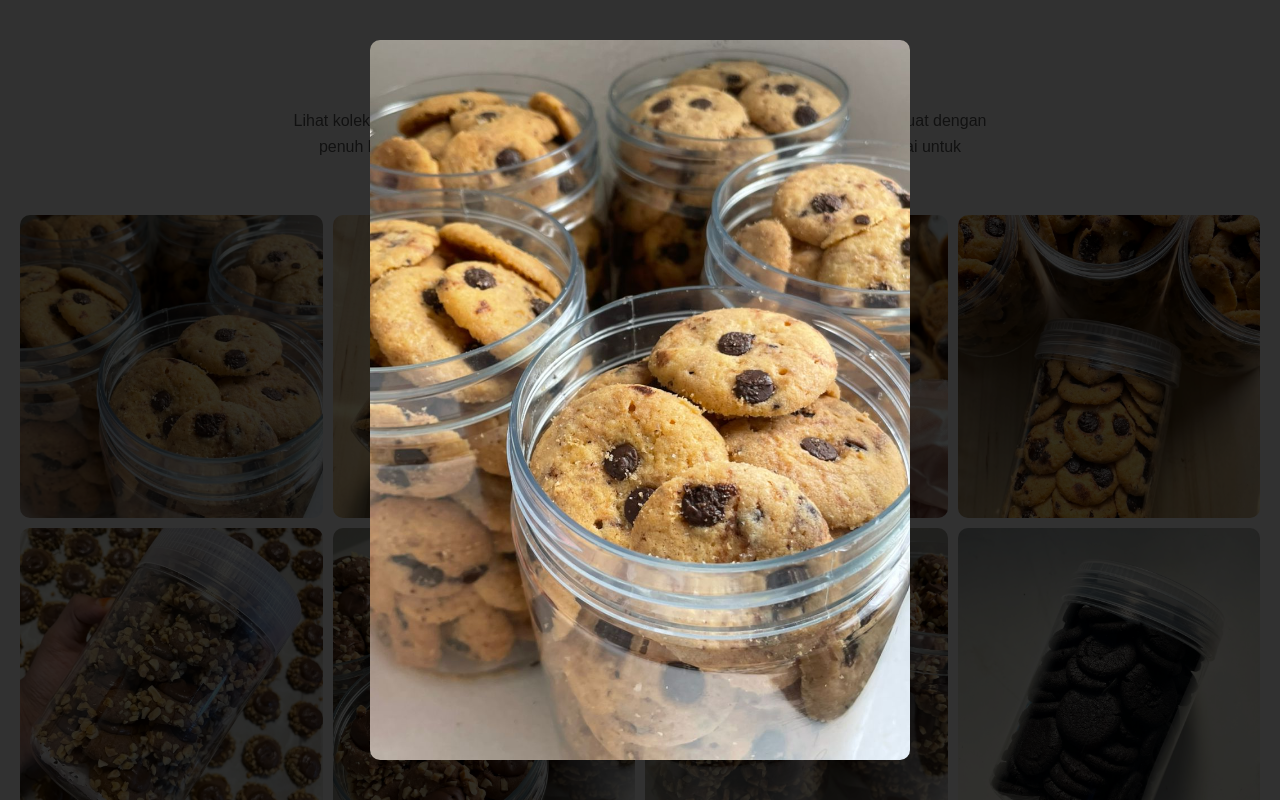
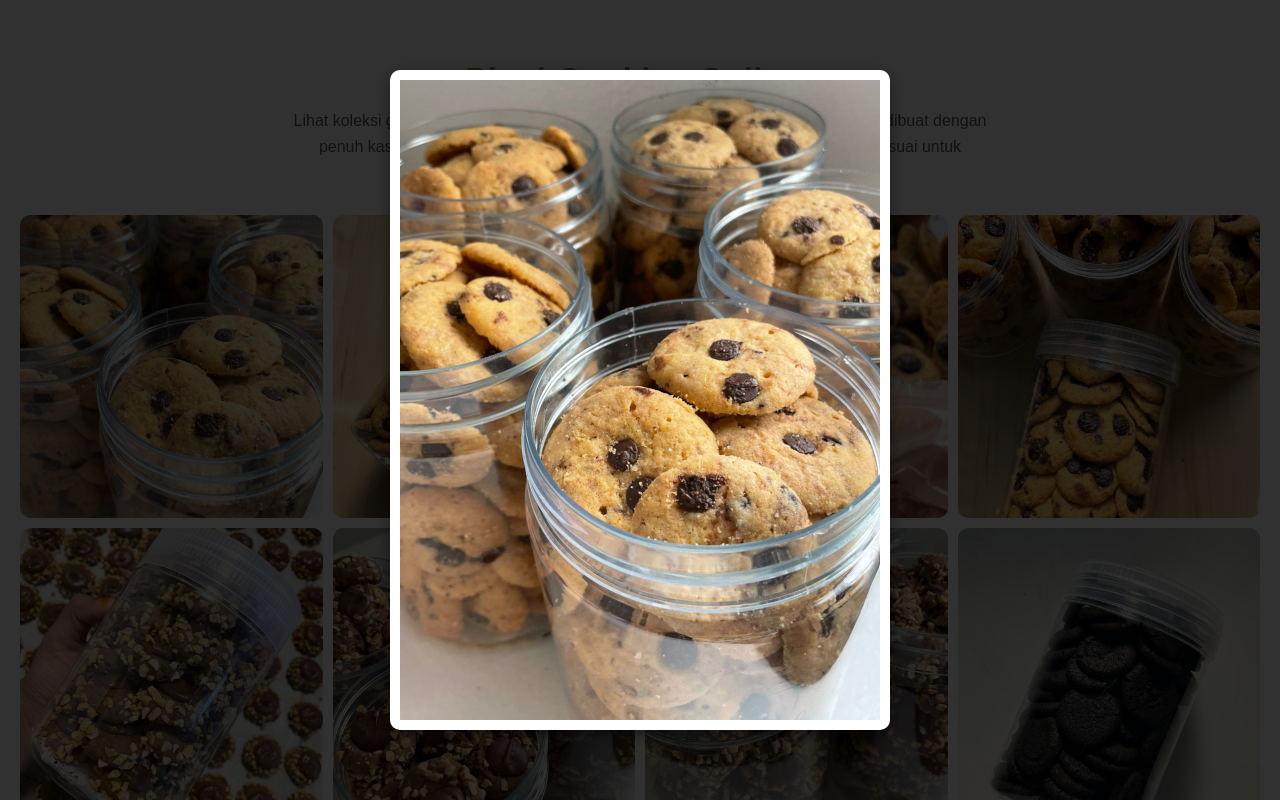
Before and after one commit to RSPipahCookies/my, a plain HTML site: page gambar2reseller.html in a window 1280 px wide. Both pictures are taken after a click on the picture 171 px from the left and 366 px from the top of the page. Shown: the top 800 px of the page. Drawn offline with Linux system fonts and the light colour scheme.

Commit message:
Update gambar2reseller.htmlY

```diff
--- a/gambar2reseller.html
+++ b/gambar2reseller.html
@@ -35,7 +35,7 @@
     transform: translateY(0);
   }
 
-  /* Overlay for zoom */
+  /* Overlay for zoom (Modal Background) */
   .overlay {
     position: fixed;
     display: none;
@@ -48,24 +48,41 @@
     align-items: center;
     z-index: 1000;
     animation: fadeIn 0.3s ease forwards;
+    cursor: pointer; /* Makes the background clickable to close */
   }
 
+  /* Image within the Overlay (The Modal Content) */
   .overlay img {
-    max-width: 90%;
-    max-height: 90%;
+    /* Initial state set by JS - use transition for smooth movement */
+    max-width: 80%;
+    max-height: 80%;
+    width: auto;
+    height: auto;
+    background: #fff;
+    padding: 10px;
+    box-shadow: 0 5px 15px rgba(0,0,0,0.5);
     border-radius: 10px;
-    animation: zoomIn 0.3s ease forwards;
+    cursor: default;
+
+    /* Crucial for the new animation */
+    opacity: 0; /* Start hidden */
+    transition: opacity 0.3s ease-out, transform 0.4s cubic-bezier(0.25, 0.46, 0.45, 0.94); /* Smooth transition */
   }
+
+  /* State when the image is fully opened */
+  .overlay.active #overlay-img {
+    opacity: 1; /* Show the image */
+    transform: translate(0, 0) scale(1) !important; /* Override initial transform set by JS */
+  }
+
 
   @keyframes fadeIn {
     from { opacity: 0; }
     to { opacity: 1; }
   }
 
-  @keyframes zoomIn {
-    from { transform: scale(0.7); }
-    to { transform: scale(1); }
-  }
+  /* REMOVED zoomIn keyframe */
+
 
   /* Text buttons */
   .gallery-btn {
@@ -224,16 +241,50 @@
     isExpanded = false;
   });
 
-  // Image zoom
+  // Image zoom - UPDATED LOGIC HERE
   gallery.addEventListener('click', e => {
     if(e.target.tagName === 'IMG') {
-      overlayImg.src = e.target.src;
+      const clickedImage = e.target;
+      overlayImg.src = clickedImage.src;
+
+      const rect = clickedImage.getBoundingClientRect();
+      const centerX = window.innerWidth / 2;
+      const centerY = window.innerHeight / 2;
+
+      // Calculate the difference between the image's center and the screen center
+      const offsetX = centerX - (rect.left + rect.width / 2);
+      const offsetY = centerY - (rect.top + rect.height / 2);
+
+      // Calculate the scale factor (e.g., 20% of the original size)
+      const scaleFactor = rect.width / overlayImg.offsetWidth;
+      // Note: overlayImg.offsetWidth is likely 0 here, so we'll estimate a small starting size
+      const startScale = clickedImage.offsetWidth / (window.innerWidth * 0.8); // Estimate scale
+
+      // 1. Set the initial transform (position and scale) to match the clicked image
+      // We translate the image to its center point, then translate it back to the center of the overlay
+      // For simplicity, we calculate the required translate to move the center of the image to the center of the viewport
+      overlayImg.style.transform = `translate(${offsetX}px, ${offsetY}px) scale(${startScale / 2})`; // Start smaller and positioned
+
+      // 2. Display the overlay
       overlay.style.display = 'flex';
+
+      // 3. Force a reflow (required for the transition to work)
+      void overlay.offsetWidth;
+
+      // 4. Trigger the transition after a short delay (using a class)
+      // This resets the transform, causing the image to smoothly move to the center (0, 0) and full scale (1)
+      setTimeout(() => {
+        overlay.classList.add('active');
+      }, 50);
     }
   });
 
   overlay.addEventListener('click', () => {
-    overlay.style.display = 'none';
+    overlay.classList.remove('active');
+    // Hide the overlay after the transition finishes
+    setTimeout(() => {
+      overlay.style.display = 'none';
+    }, 400); // Wait for the 0.4s transition
   });
 </script>
 
```
